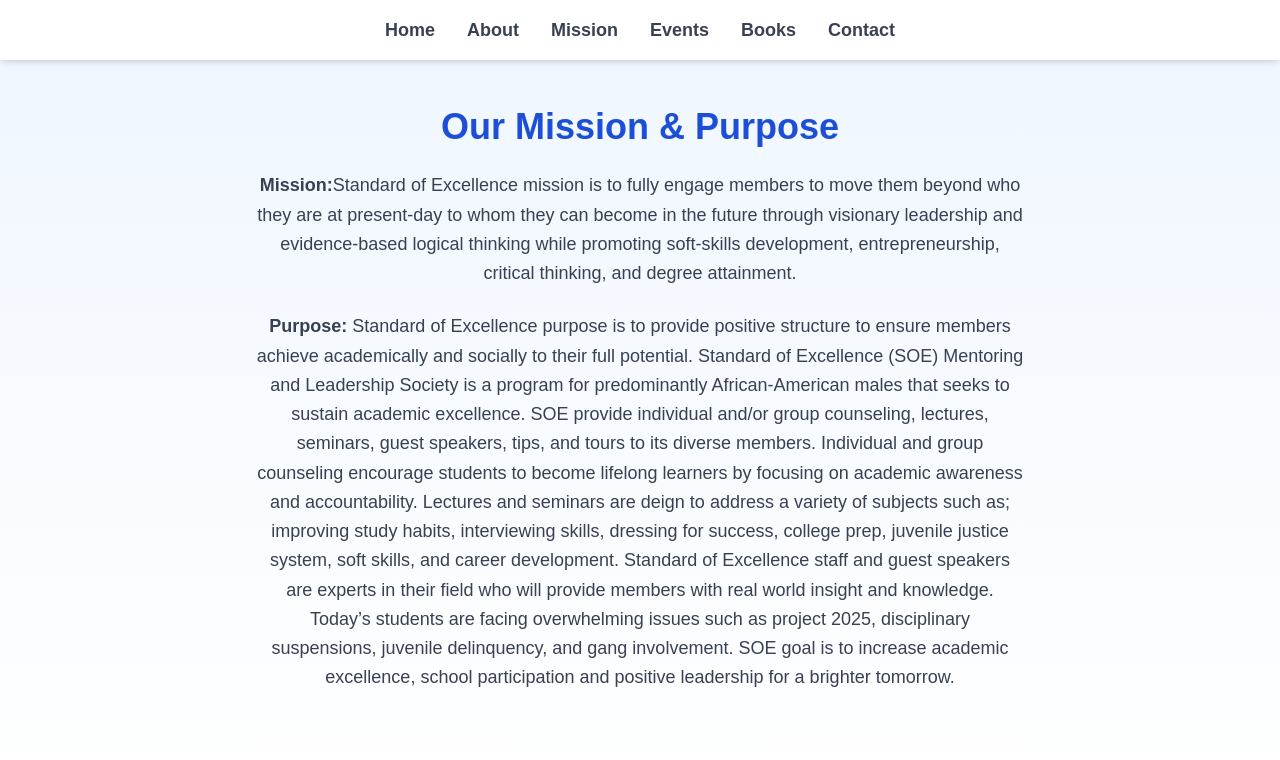
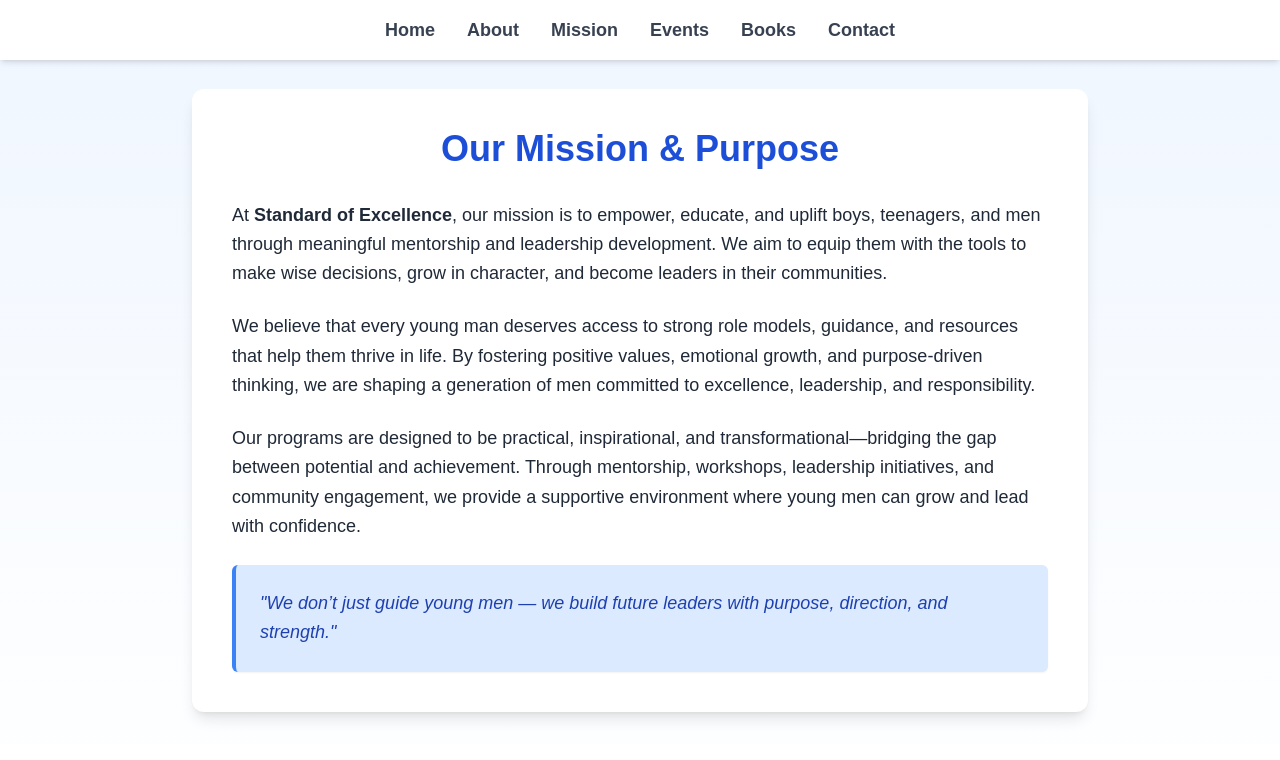
Before and after one commit to JesseSmith3rd/StandardOfExcellence, a Next.js app: page /mission in a window 1280 px wide. Shown: the top 760 px of the page. Built offline with nearby package versions, Linux system fonts and the light colour scheme.

Commit message:
added a wrap on mission page

```diff
--- a/app/mission/page.tsx
+++ b/app/mission/page.tsx
@@ -1,16 +1,34 @@
 export default function MissionPage() {
   return (
-    <div className="min-h-screen flex flex-col items-center justify-center bg-gradient-to-b from-blue-50 to-white p-6 text-center">
-      <h1 className="text-4xl font-bold text-blue-700 mb-6">Our Mission & Purpose</h1>
+    <div className="min-h-screen flex items-center justify-center bg-gradient-to-b from-blue-50 to-white px-4 py-16">
+      <div className="max-w-4xl bg-white rounded-xl shadow-lg p-10 text-gray-800 animate-fade-in">
+        <h1 className="text-4xl font-bold text-blue-700 text-center mb-8">
+          Our Mission & Purpose
+        </h1>
 
-      <div className="max-w-3xl text-gray-700 text-lg leading-relaxed space-y-6">
-        <p>
-        <strong>Mission:</strong>Standard of Excellence mission is to fully engage members to move them beyond who they are at present-day to whom they can become in the future through visionary leadership and evidence-based logical thinking while promoting soft-skills development, entrepreneurship, critical thinking, and degree attainment.
-        </p>
-        <p>
-         <strong>Purpose:</strong> Standard of Excellence purpose is to provide positive structure to ensure members achieve academically and socially to their full potential.
-                 Standard of Excellence (SOE) Mentoring and Leadership Society is a program for predominantly African-American males that seeks to sustain academic excellence. SOE provide individual and/or group counseling, lectures, seminars, guest speakers, tips, and tours to its diverse members. Individual and group counseling encourage students to become lifelong learners by focusing on academic awareness and accountability. Lectures and seminars are deign to address a variety of subjects such as; improving study habits, interviewing skills, dressing for success, college prep, juvenile justice system, soft skills, and career development. Standard of Excellence staff and guest speakers are experts in their field who will provide members with real world insight and knowledge. Today’s students are facing overwhelming issues such as project 2025, disciplinary suspensions, juvenile delinquency, and gang involvement. SOE goal is to increase academic excellence, school participation and positive leadership for a brighter tomorrow.
-        </p>
+        <div className="space-y-6 text-lg leading-relaxed">
+          <p>
+            At <strong>Standard of Excellence</strong>, our mission is to empower, educate, and uplift boys,
+            teenagers, and men through meaningful mentorship and leadership development. We aim to equip them
+            with the tools to make wise decisions, grow in character, and become leaders in their communities.
+          </p>
+
+          <p>
+            We believe that every young man deserves access to strong role models, guidance, and resources
+            that help them thrive in life. By fostering positive values, emotional growth, and purpose-driven
+            thinking, we are shaping a generation of men committed to excellence, leadership, and responsibility.
+          </p>
+
+          <p>
+            Our programs are designed to be practical, inspirational, and transformational—bridging the gap between
+            potential and achievement. Through mentorship, workshops, leadership initiatives, and community engagement,
+            we provide a supportive environment where young men can grow and lead with confidence.
+          </p>
+
+          <div className="p-6 bg-blue-100 border-l-4 border-blue-500 rounded-md italic text-blue-800 shadow-sm">
+            "We don’t just guide young men — we build future leaders with purpose, direction, and strength."
+          </div>
+        </div>
       </div>
     </div>
   );
--- a/tailwind.config.ts
+++ b/tailwind.config.ts
@@ -1,13 +1,22 @@
-import { Config } from "tailwindcss";
+import type { Config } from "tailwindcss";
 
 const config: Config = {
   content: [
     "./app/**/*.{js,ts,jsx,tsx}",
-    "./pages/**/*.{js,ts,jsx,tsx}",
-    "./components/**/*.{js,ts,jsx,tsx}"
+    "./components/**/*.{js,ts,jsx,tsx}",
   ],
   theme: {
-    extend: {},
+    extend: {
+      animation: {
+        'fade-in': 'fade-in 0.5s ease-out',
+      },
+      keyframes: {
+        fadeIn: {
+          '0%': { opacity: '0'},
+          '100%': { opacity: '1'}
+        }
+      }
+    },
   },
   plugins: [],
 };
```
